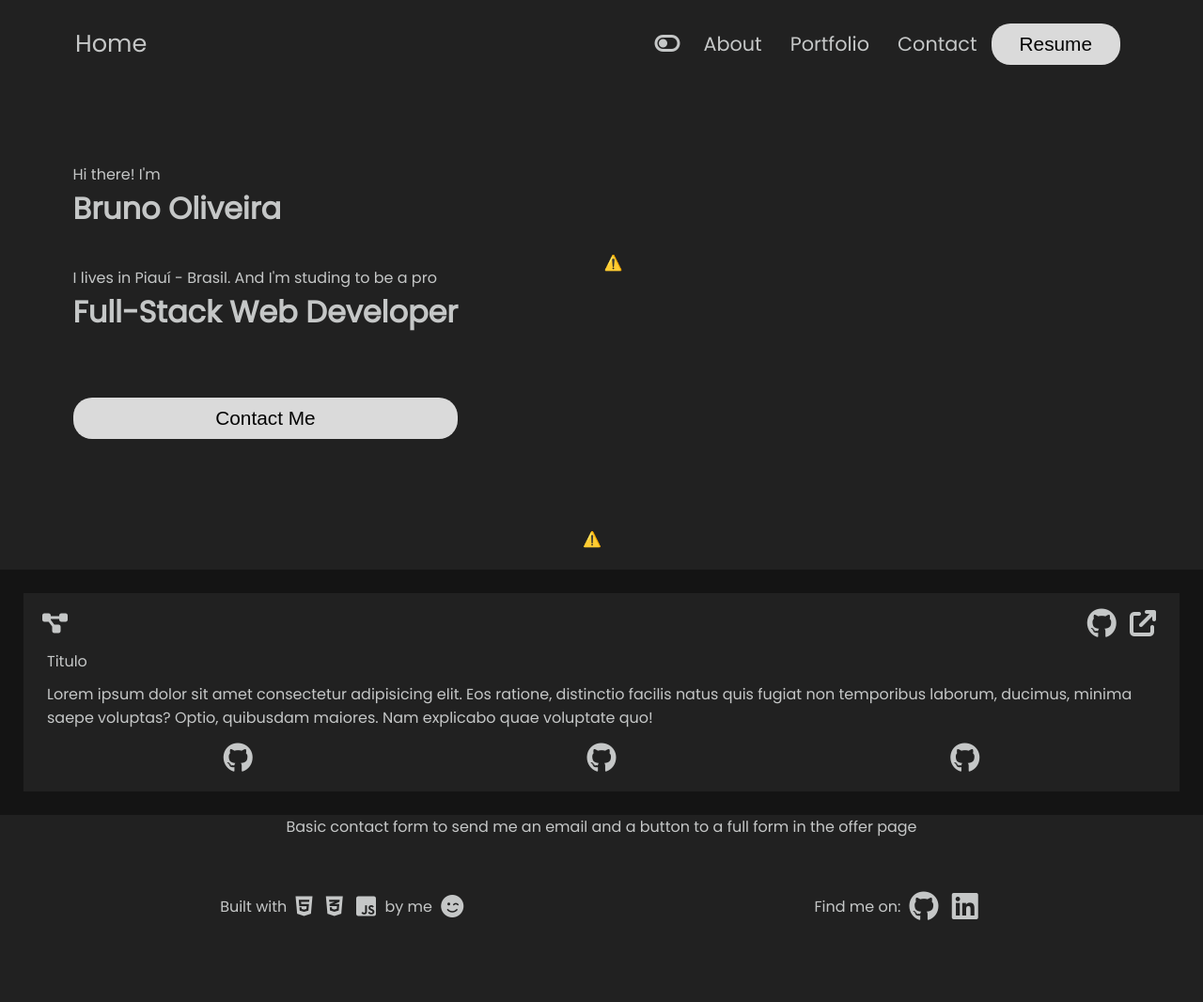
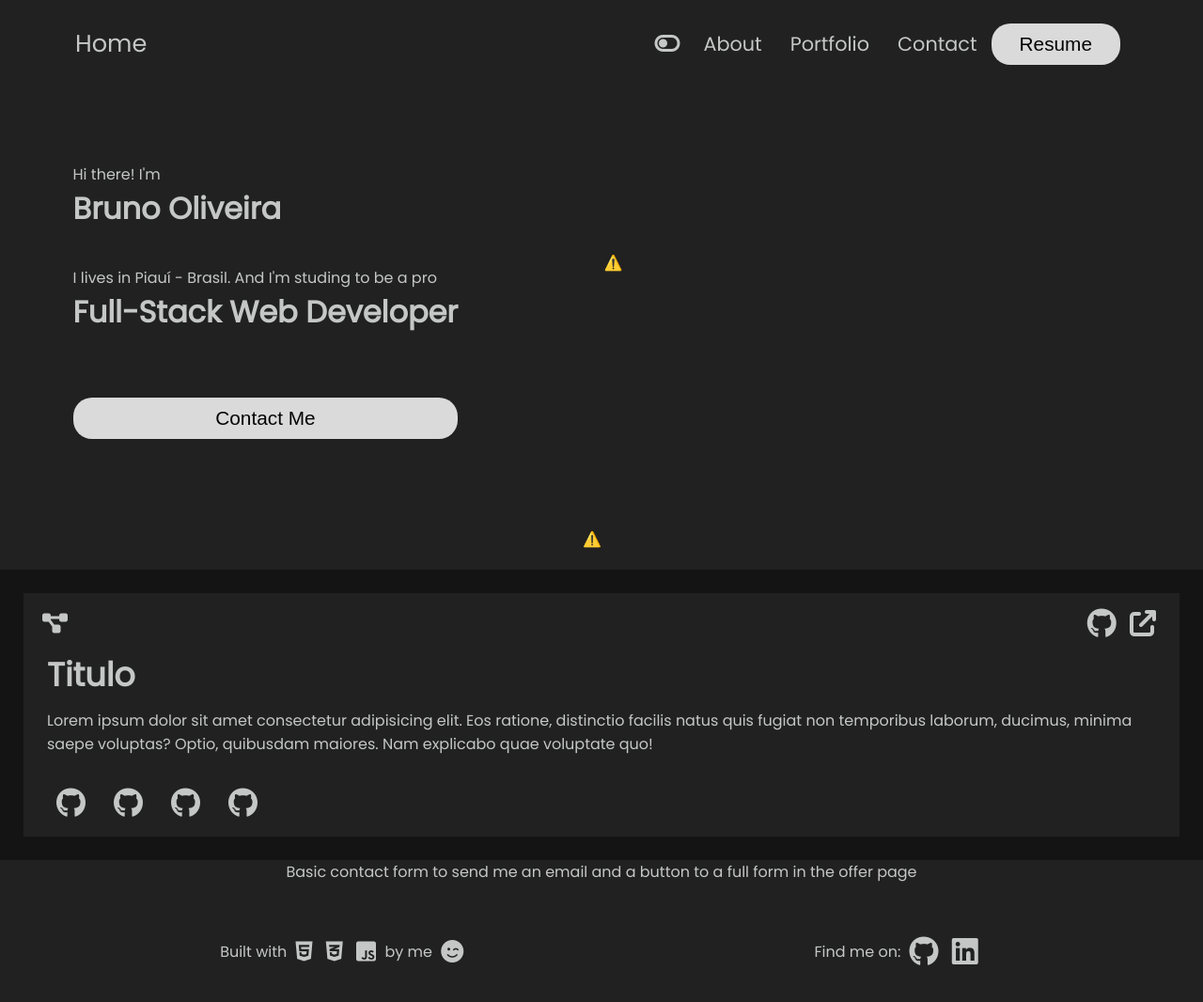
Before and after one commit to BdsOliveira/portfolio, a plain HTML site: page index.html in a window 1280 px wide. Shown: the whole page at 94% size. Before the commit the page ends 1027 px from the top, so only its background shows below. Drawn offline with nearby package versions, Linux system fonts and the light colour scheme; no server answers.

Commit message:
Fixing propotions details in the project component with CSS

```diff
--- a/css/project-component-style.css
+++ b/css/project-component-style.css
@@ -49,8 +49,13 @@
 
 .card-footer {
     display: flex;
-    justify-content: space-around;
+    flex-wrap: wrap;
     padding: 20px;
+    margin-top: 20px;
+}
+
+.iten-footer {
+    padding-right: 30px;
 }
 
 .tooltip:hover .tooltip-message {
@@ -66,12 +71,17 @@
     position: relative;
     display: none;
     margin-left: -193px;
-    right: -80px;
+    right: -40px;
     top: -45px;
     opacity: 100%;
 }
 
 i:hover {
     cursor: pointer;
-    opacity: 70%;
+    color: white;
 }
+
+.card-title {
+    font-size: 35px;
+    font-weight: 600;
+}
--- a/js/projectCard.js
+++ b/js/projectCard.js
@@ -31,9 +31,10 @@ class ProjectCard extends HTMLElement {
                 <div class="card-description space-inside">Lorem ipsum dolor sit amet consectetur adipisicing elit. Eos ratione, distinctio facilis natus quis fugiat non temporibus laborum, ducimus, minima saepe voluptas? Optio, quibusdam maiores. Nam explicabo quae voluptate quo!</div>
             </div>
             <div class="card-footer space-inside">
-                <i class="fa-brands fa-github fa-2xl"></i>
-                <i class="fa-brands fa-github fa-2xl"></i>
-                <i class="fa-brands fa-github fa-2xl"></i>
+                <span class="iten-footer fa-brands fa-github fa-2xl"></span>
+                <span class="iten-footer fa-brands fa-github fa-2xl"></span>
+                <span class="iten-footer fa-brands fa-github fa-2xl"></span>
+                <span class="iten-footer fa-brands fa-github fa-2xl"></span>
             </div>
         </div>`;
 
```
